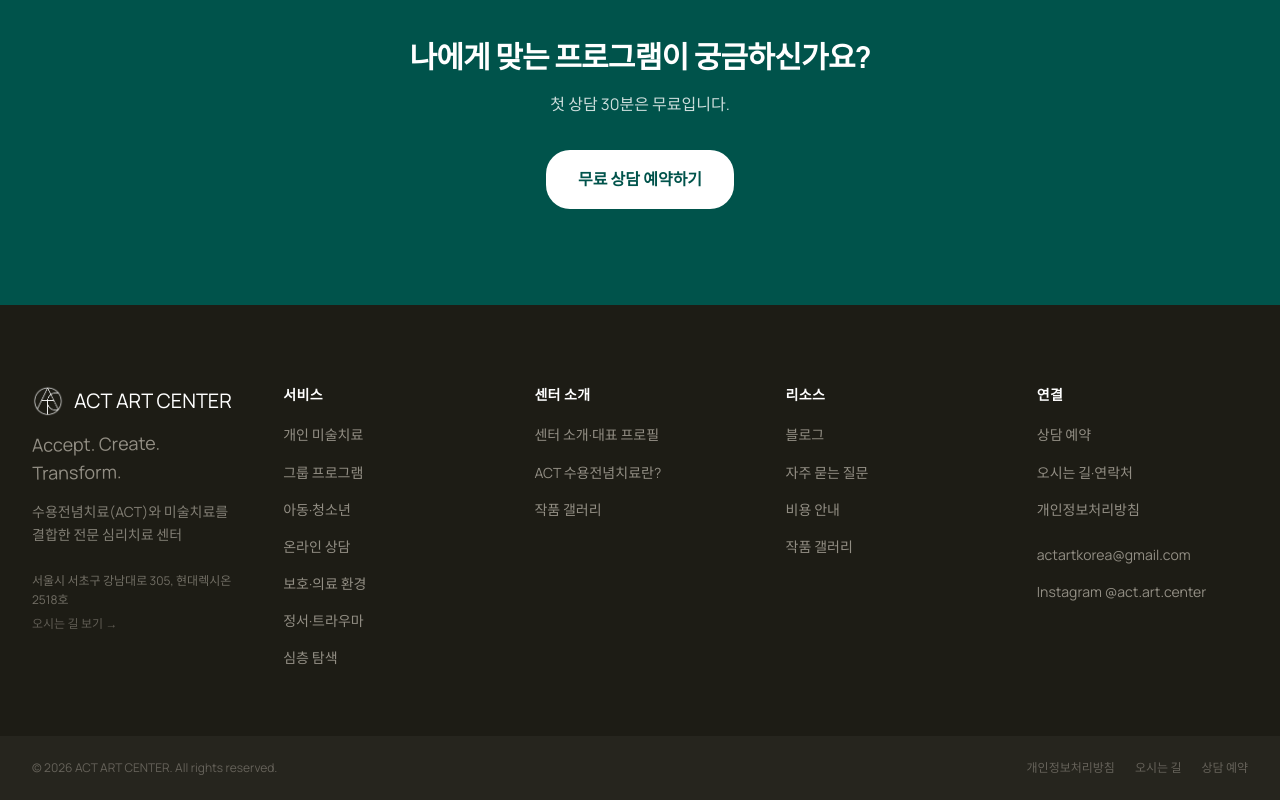
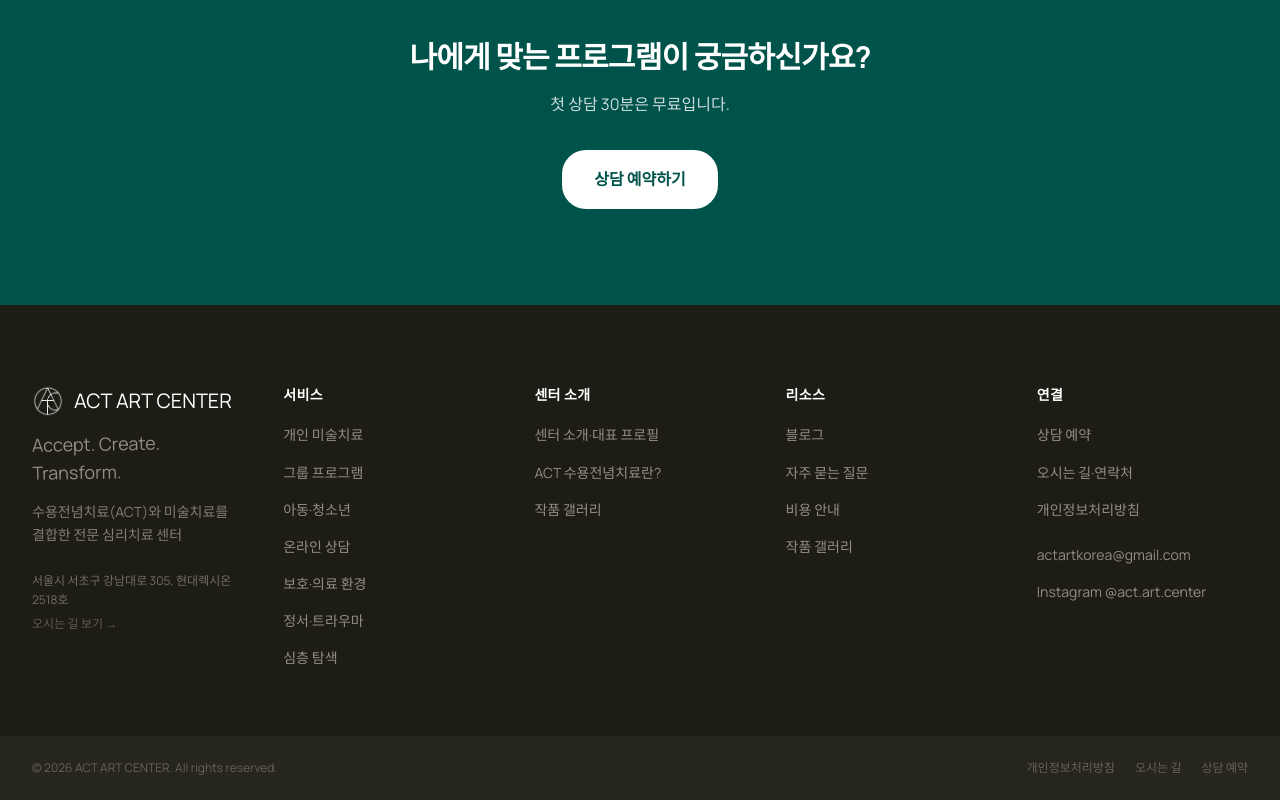
Before and after one commit to act-art-center/actartcenter.com, a Next.js app: page /pricing in a window 1280 px wide. Shown: the part 4611-5411 px from the top of the page. Built offline with nearby package versions, Linux system fonts and the light colour scheme.

Commit message:
fix(pricing): change CTA text to 상담 예약하기

```diff
--- a/src/app/pricing/page.tsx
+++ b/src/app/pricing/page.tsx
@@ -479,7 +479,7 @@ export default function PricingPage() {
               href="/booking"
               className="mt-8 inline-flex items-center px-8 py-4 bg-white text-primary-500 font-semibold rounded-lg hover:bg-cream transition-all"
             >
-              무료 상담 예약하기
+              상담 예약하기
             </Link>
           </div>
         </Container>
```
